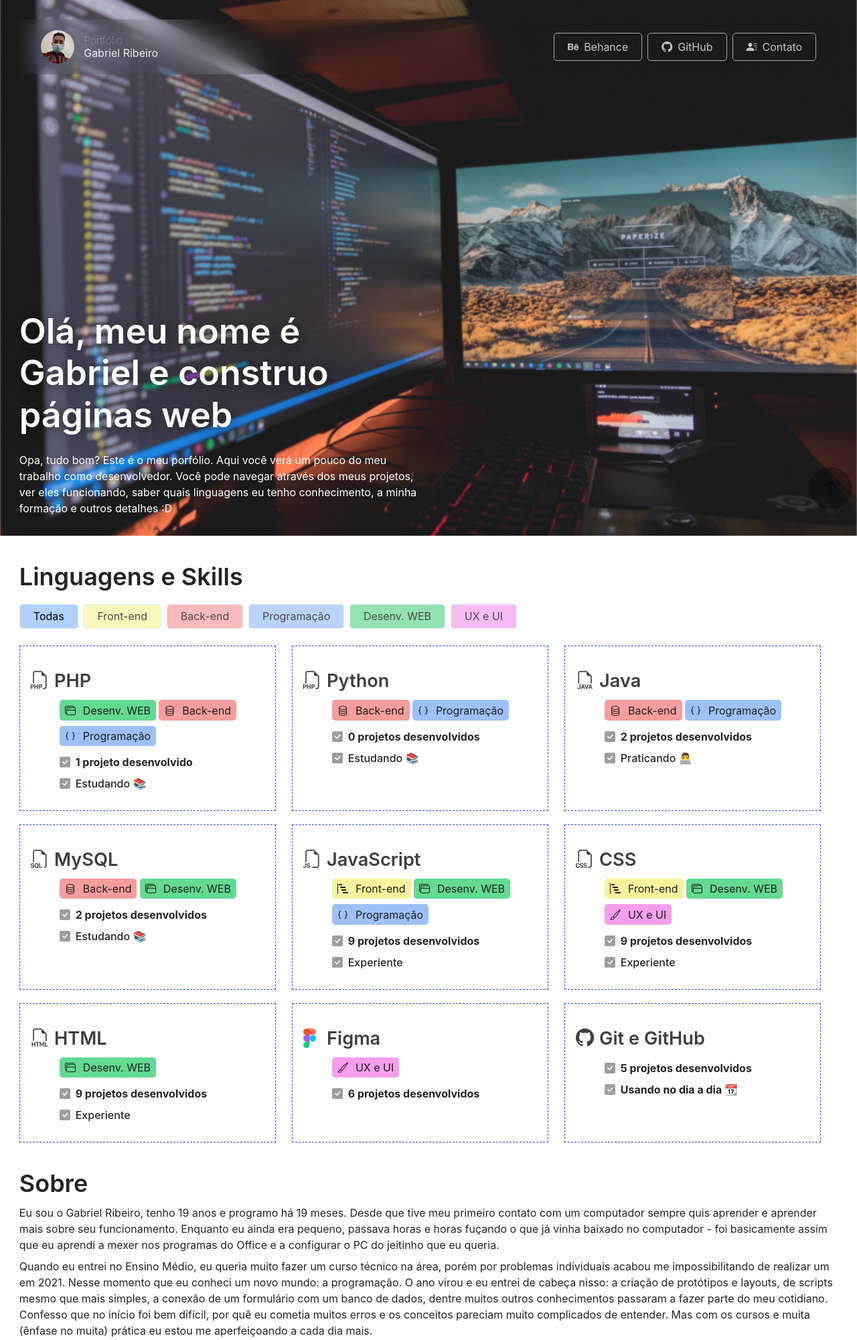
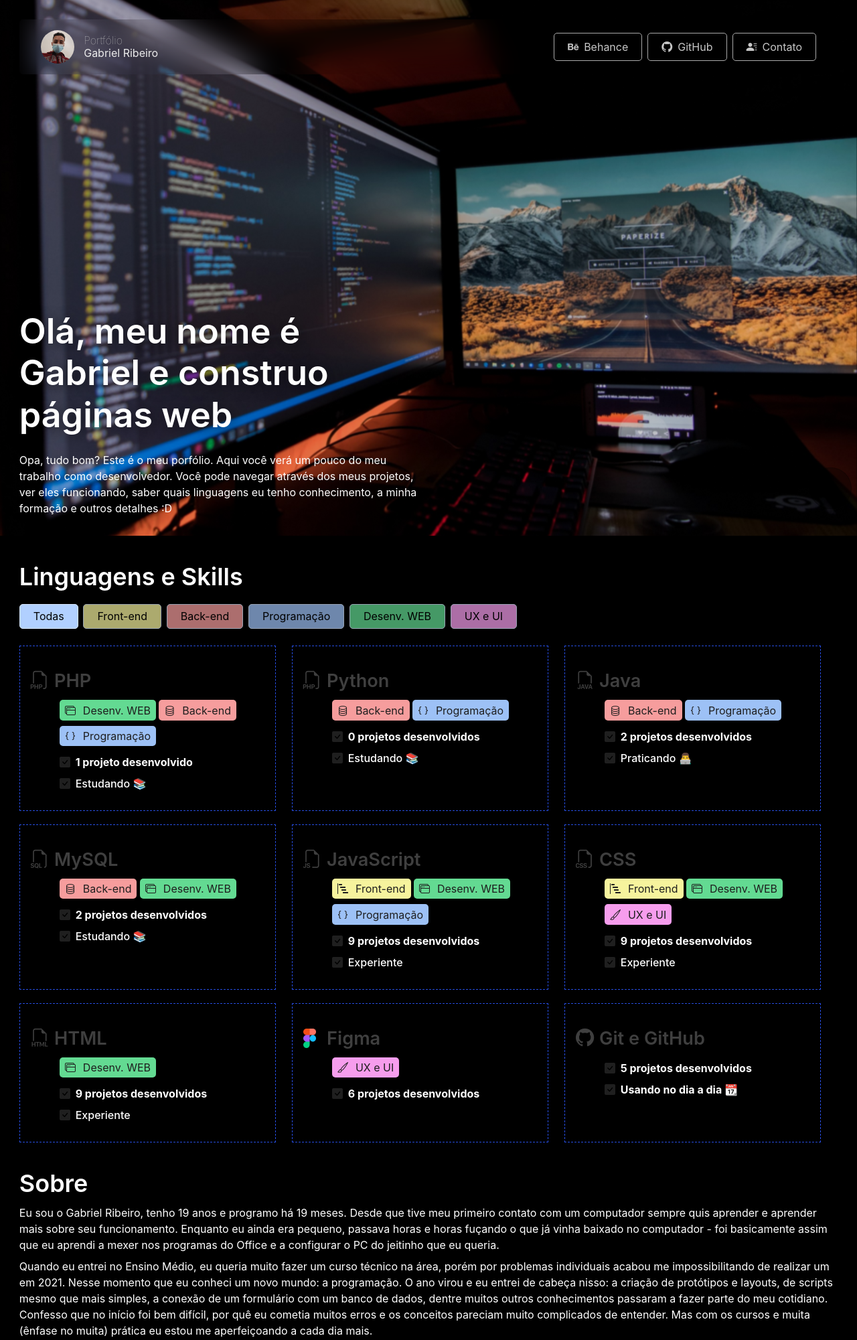
Before and after one commit to gabriersdev/portfolio-br, a PHP site: page / in a window 1280 px wide. Shown: the top 2001 px of the page at 67% size. Run offline with PHP 8.4, Linux system fonts and the light colour scheme.

Commit message:
Estilizando para novo tema

```diff
--- a/assets/css/style.css
+++ b/assets/css/style.css
@@ -10,6 +10,8 @@
 
 body{
   position: relative;
+  background: var(--preto);
+  color: var(--branco);
 }
 
 .container-elemento{
```
